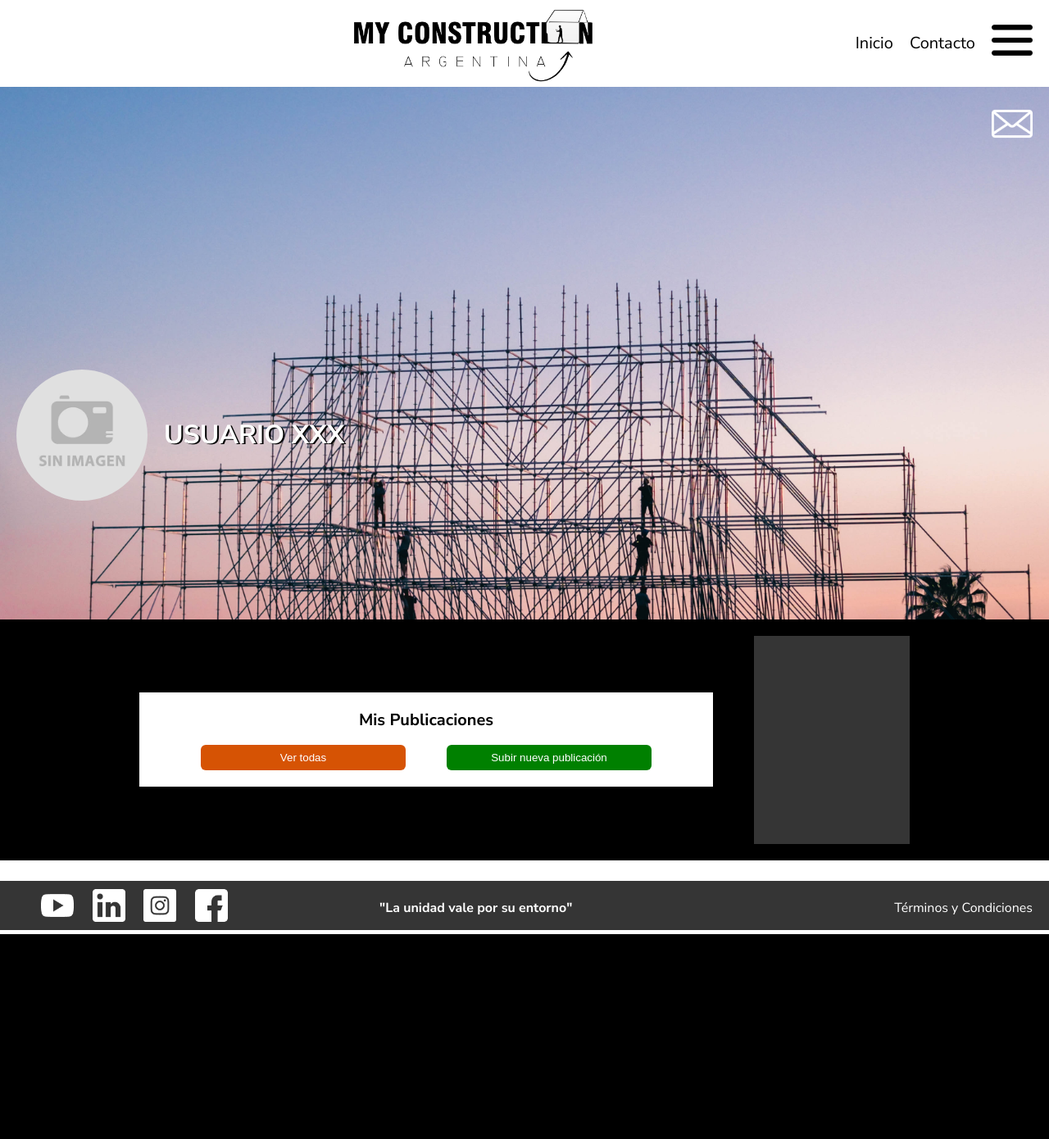
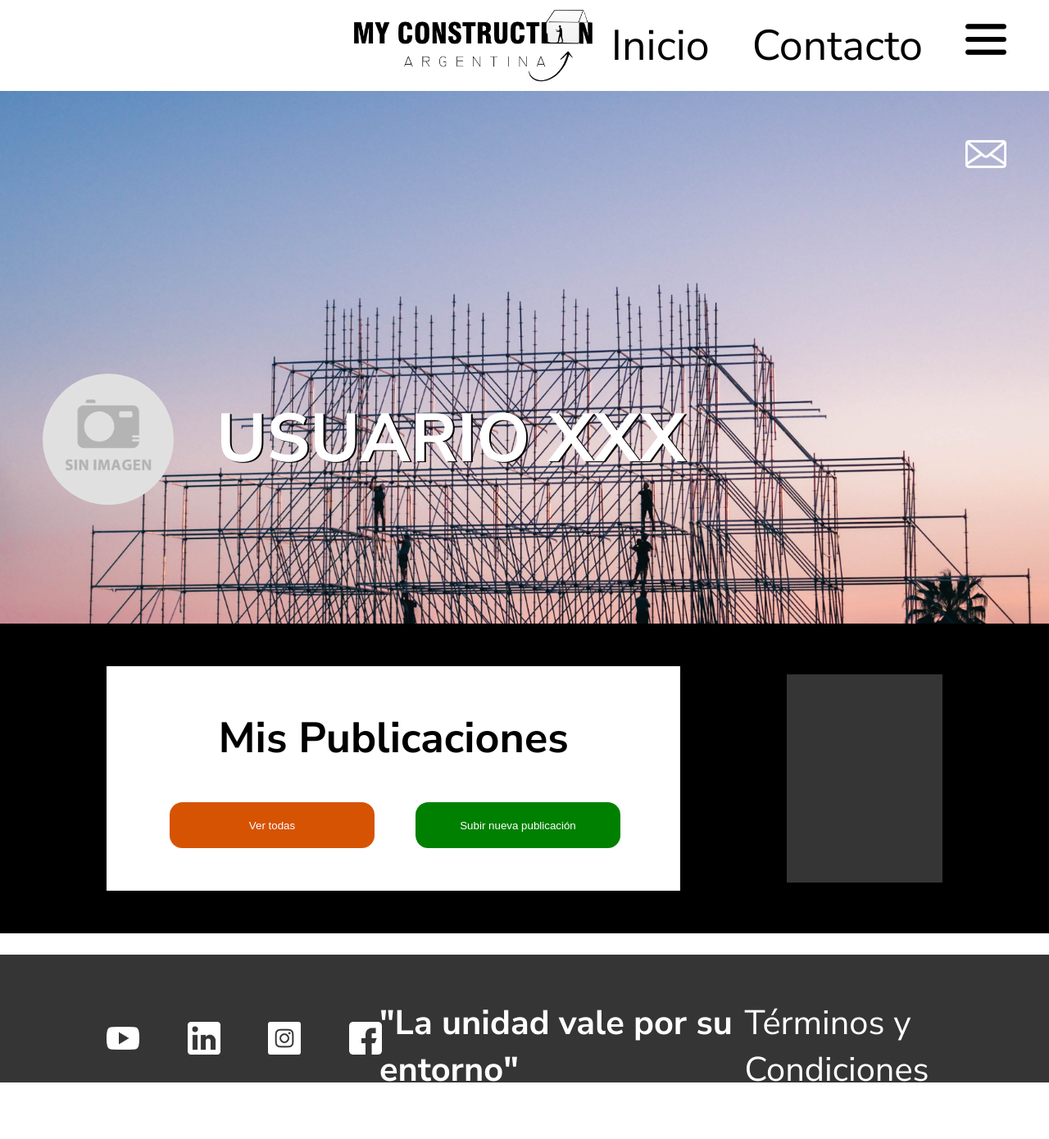
Before and after one commit to Gregorio-01/work-myc, a PHP site: page /php-empresasAsociadas/mitienda.html in a window 1280 px wide. Shown: the whole page at 82% size. Before the commit the page ends 1140 px from the top, so only its background shows below. Run offline with PHP 8.4, Linux system fonts and the light colour scheme; some libraries are stand-ins or nearby versions.

Commit message:
Cambie la fuente

```diff
--- a/php-login-internos/css/empresasAsociadas.css
+++ b/php-login-internos/css/empresasAsociadas.css
@@ -16,7 +16,7 @@
 
 /* GENERALES */
 html {
-  font-size: 62.5%;
+  font-size: 162.5%;
   box-sizing: border-box;
   scroll-behavior: smooth;
 }
```
